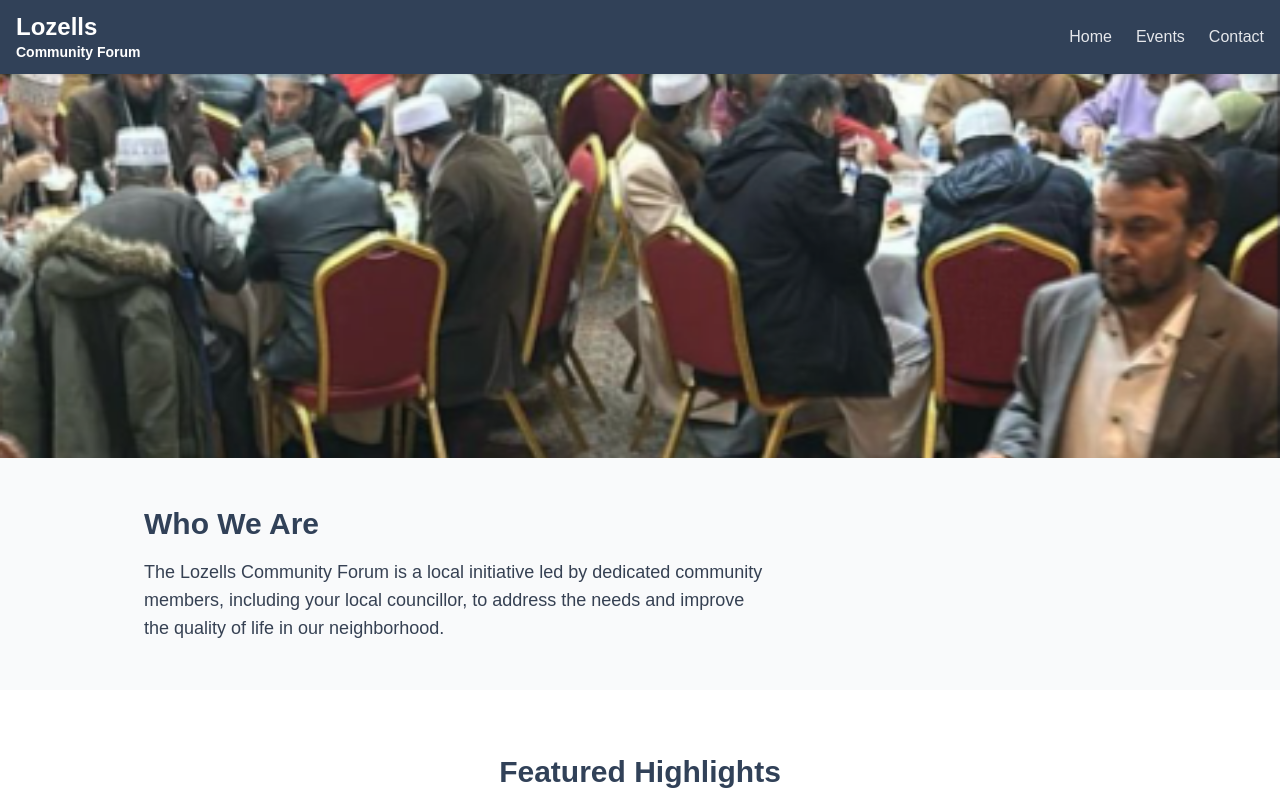
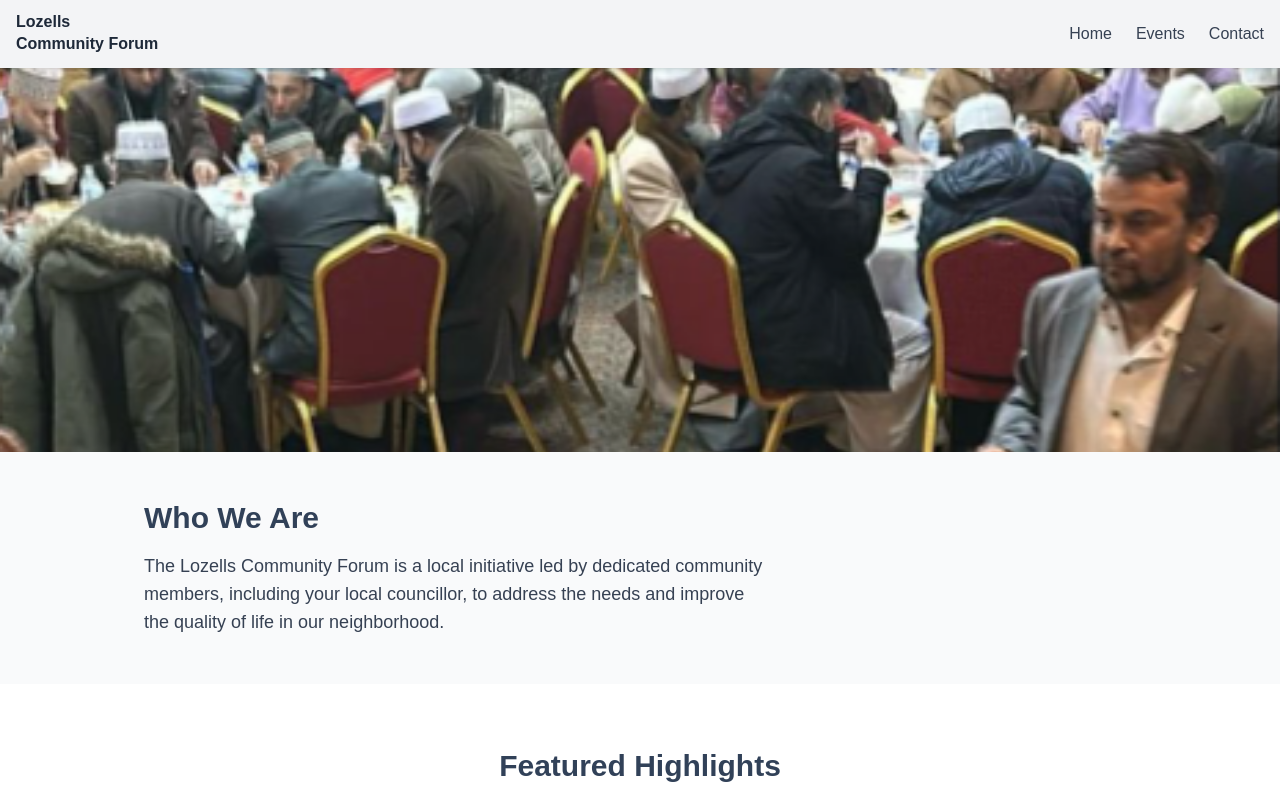
Before and after one commit to sb-haz/lozells-community-forum, a Next.js app: page / in a window 1280 px wide. Shown: the top 800 px of the page. Built offline with nearby package versions, Linux system fonts and the light colour scheme.

Commit message:
Update Navbar styles for improved accessibility and visual consistency

```diff
--- a/src/app/page.tsx
+++ b/src/app/page.tsx
@@ -66,18 +66,18 @@ const Navbar = () => {
   };
 
   return (
-    <nav className="bg-slate-700 text-white shadow-md sticky top-0 z-50 transition-all duration-300">
+    <nav className="bg-gray-100 text-gray-800 shadow-md sticky top-0 z-50 transition-all duration-300">
       <div className={`container mx-auto px-4 ${scrolled ? 'py-1' : 'py-3'} flex justify-between items-center transition-all duration-300`}>
         <div className="flex items-center">
           <div className="text-left">
-            <div className={`${scrolled ? 'text-xl' : 'text-2xl'} font-bold leading-tight transition-all duration-300`}>Lozells</div>
-            <div className={`${scrolled ? 'text-xs' : 'text-sm'} font-bold transition-all duration-300`}>Community Forum</div>
+            <div className={`${scrolled ? 'text-sm' : 'text-md'} font-bold leading-tight transition-all duration-300`}>Lozells</div>
+            <div className={`${scrolled ? 'text-sm' : 'text-md'} font-bold transition-all duration-300`}>Community Forum</div>
           </div>
         </div>
         <div className="hidden md:flex space-x-6">
-          <Link href="/" className="text-gray-200 hover:text-white transition">Home</Link>
-          <Link href="/events" className="text-gray-200 hover:text-white transition">Events</Link>
-          <Link href="/contact" className="text-gray-200 hover:text-white transition">Contact</Link>
+          <Link href="/" className="text-gray-700 hover:text-gray-900 transition">Home</Link>
+          <Link href="/events" className="text-gray-700 hover:text-gray-900 transition">Events</Link>
+          <Link href="/contact" className="text-gray-700 hover:text-gray-900 transition">Contact</Link>
         </div>
         <button className="md:hidden" onClick={toggleMenu}>
           <svg className="w-6 h-6" fill="none" stroke="currentColor" viewBox="0 0 24 24" xmlns="http://www.w3.org/2000/svg">
@@ -86,10 +86,10 @@ const Navbar = () => {
         </button>
       </div>
       {isMenuOpen && (
-        <div className="md:hidden bg-slate-700 px-4 py-2 absolute w-full shadow-md">
-          <Link href="/" className="block py-2 text-gray-200 hover:text-white transition">Home</Link>
-          <Link href="/events" className="block py-2 text-gray-200 hover:text-white transition">Events</Link>
-          <Link href="/contact" className="block py-2 text-gray-200 hover:text-white transition">Contact</Link>
+        <div className="md:hidden bg-gray-100 px-4 py-2 absolute w-full shadow-md">
+          <Link href="/" className="block py-2 text-gray-700 hover:text-gray-900 transition">Home</Link>
+          <Link href="/events" className="block py-2 text-gray-700 hover:text-gray-900 transition">Events</Link>
+          <Link href="/contact" className="block py-2 text-gray-700 hover:text-gray-900 transition">Contact</Link>
         </div>
       )}
     </nav>
```
